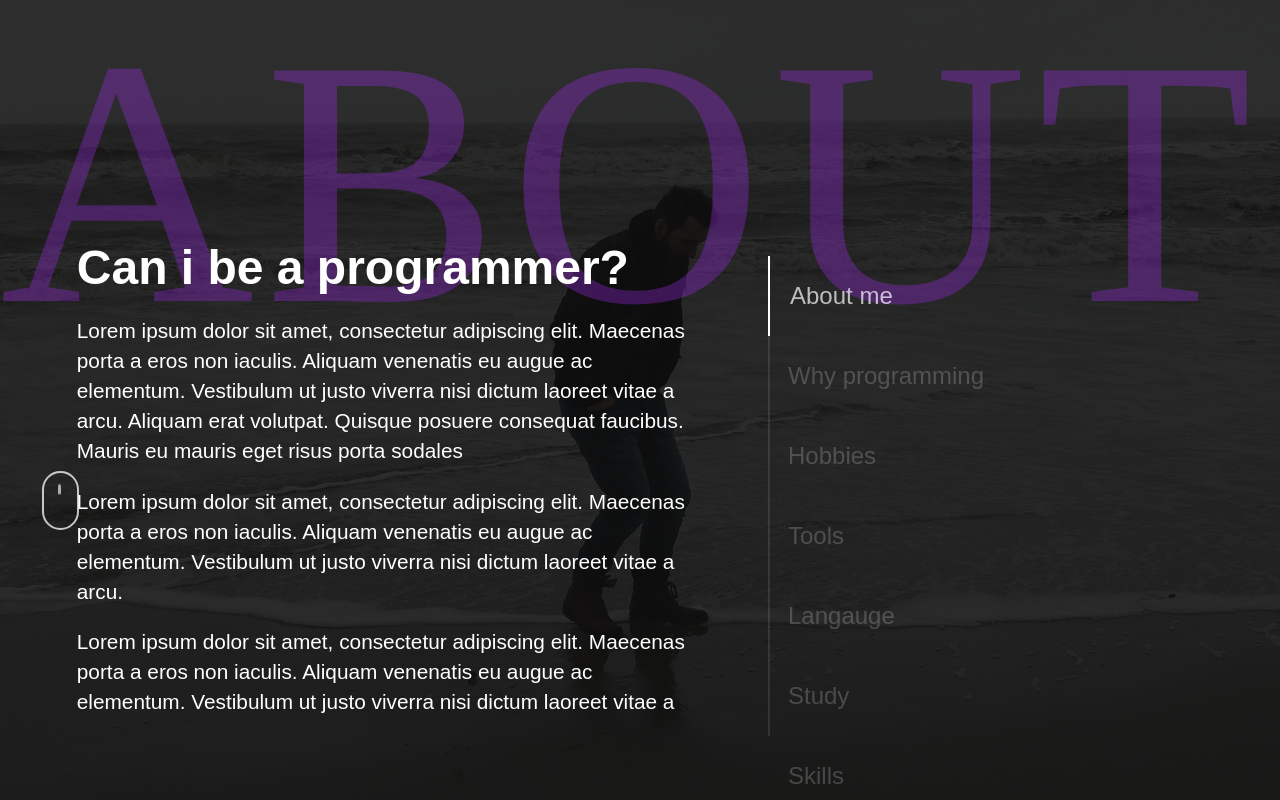
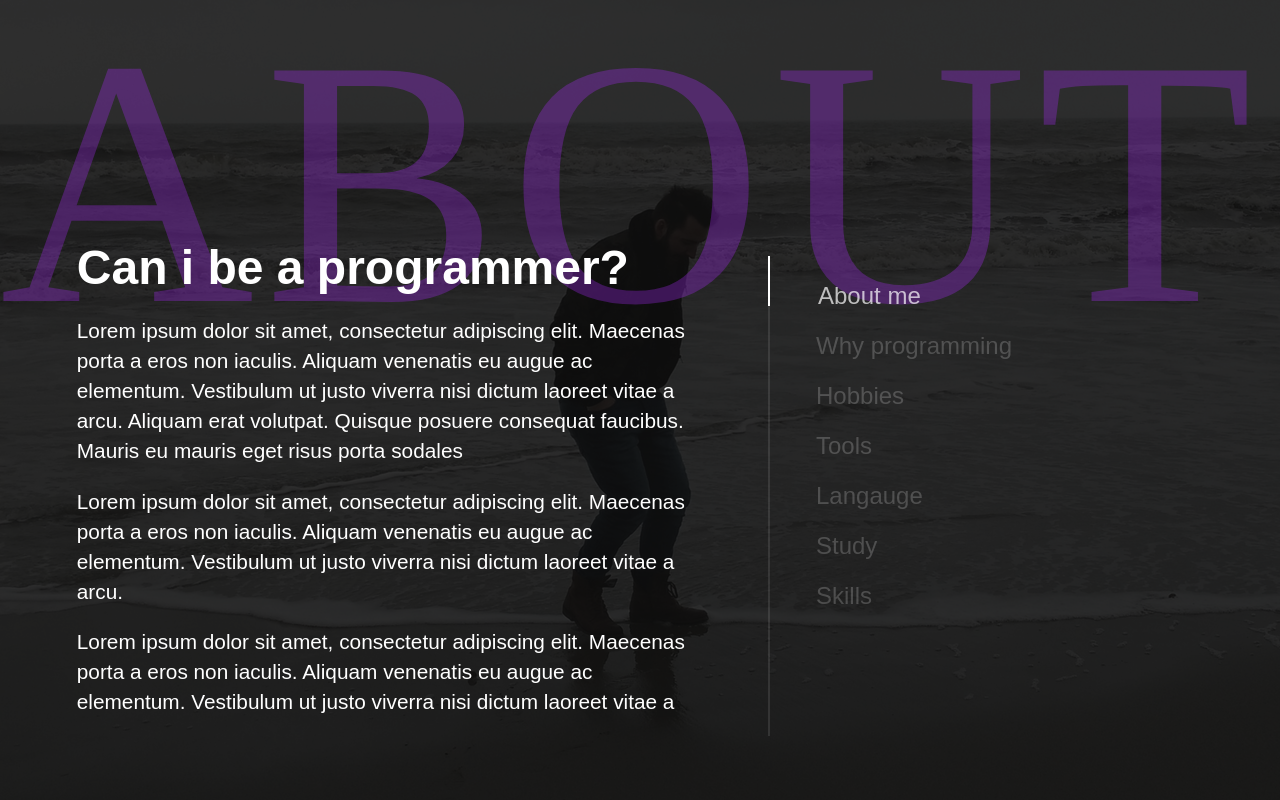
Before and after one commit to rafalwawrzyk/PortfolioReact, a React (Create React App) app: page /about in a window 1280 px wide. Built offline with nearby package versions, Linux system fonts and the light colour scheme; a web font is replaced by a local one.

Commit message:
font correct

```diff
--- a/src/components/About/About.jsx
+++ b/src/components/About/About.jsx
@@ -144,8 +144,8 @@ const List = styled.ul`
 
   li{
     font-size:1.5rem;
-    padding-bottom:40px;
-    padding-left:20px;
+    padding-bottom:10px;
+    padding-left:2em;
     position:relative;
     height:40px;
     &:nth-child(1){
@@ -208,11 +208,6 @@ const About = () => {
          Mauris eu mauris eget risus porta sodales</p>
        </LeftSideContent>
      </LeftSideContainer>
-     <ScrollDowns>
-          <Mousey>
-              <Scroller></Scroller>
-          </Mousey>
-         </ScrollDowns>
      <RightSideContainer>
        <div>
          <List>
--- a/src/components/svg/name.jsx
+++ b/src/components/svg/name.jsx
@@ -7,7 +7,7 @@ const SvgName = (props) => {
    version="1.1"
    id="svg2"
    viewBox="0 0 771.32815 126.38672"
-   height="35.66914mm"
+   height="20.66914mm"
    width="217.68594mm"
    fill="#fff">
   <defs
```
